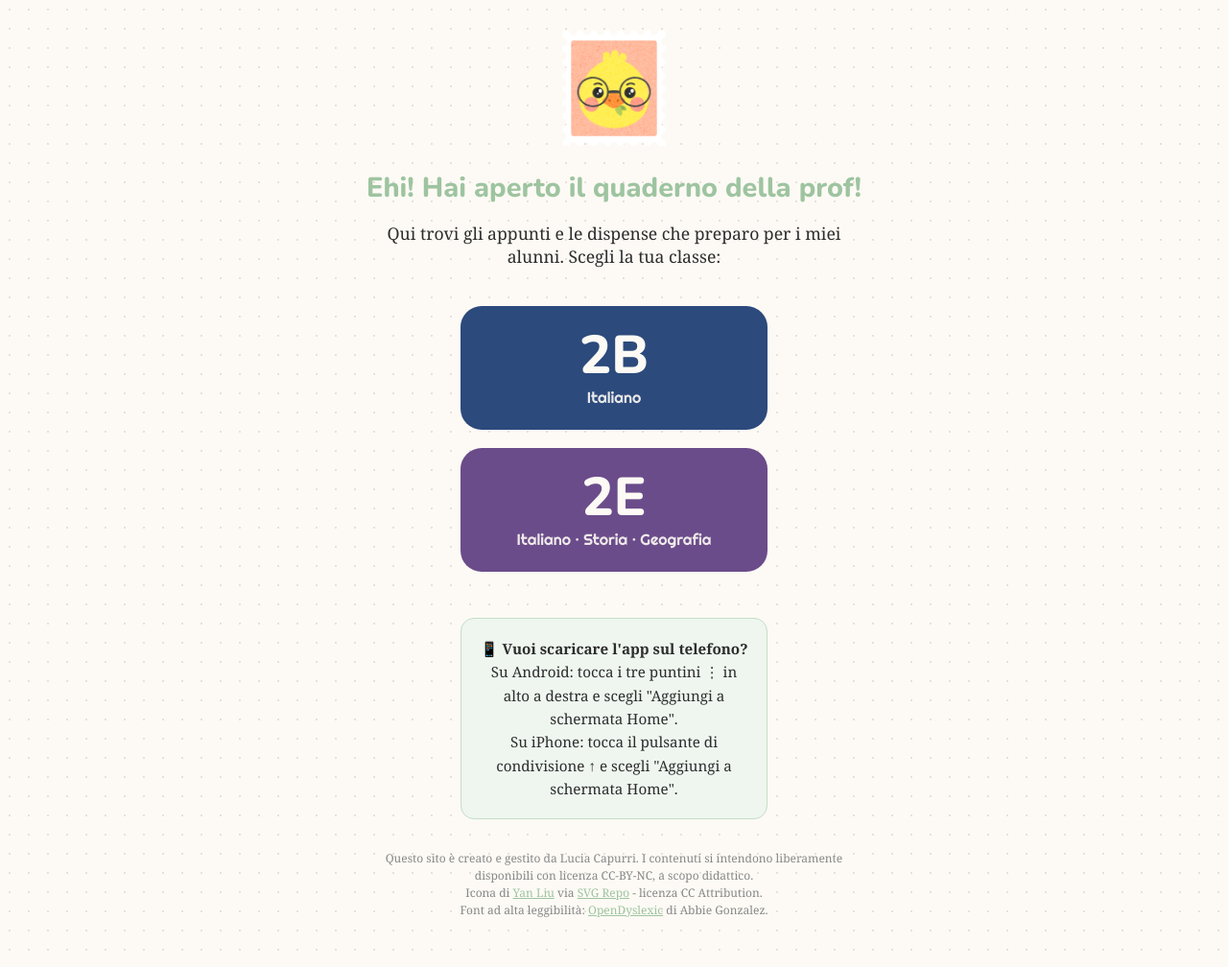
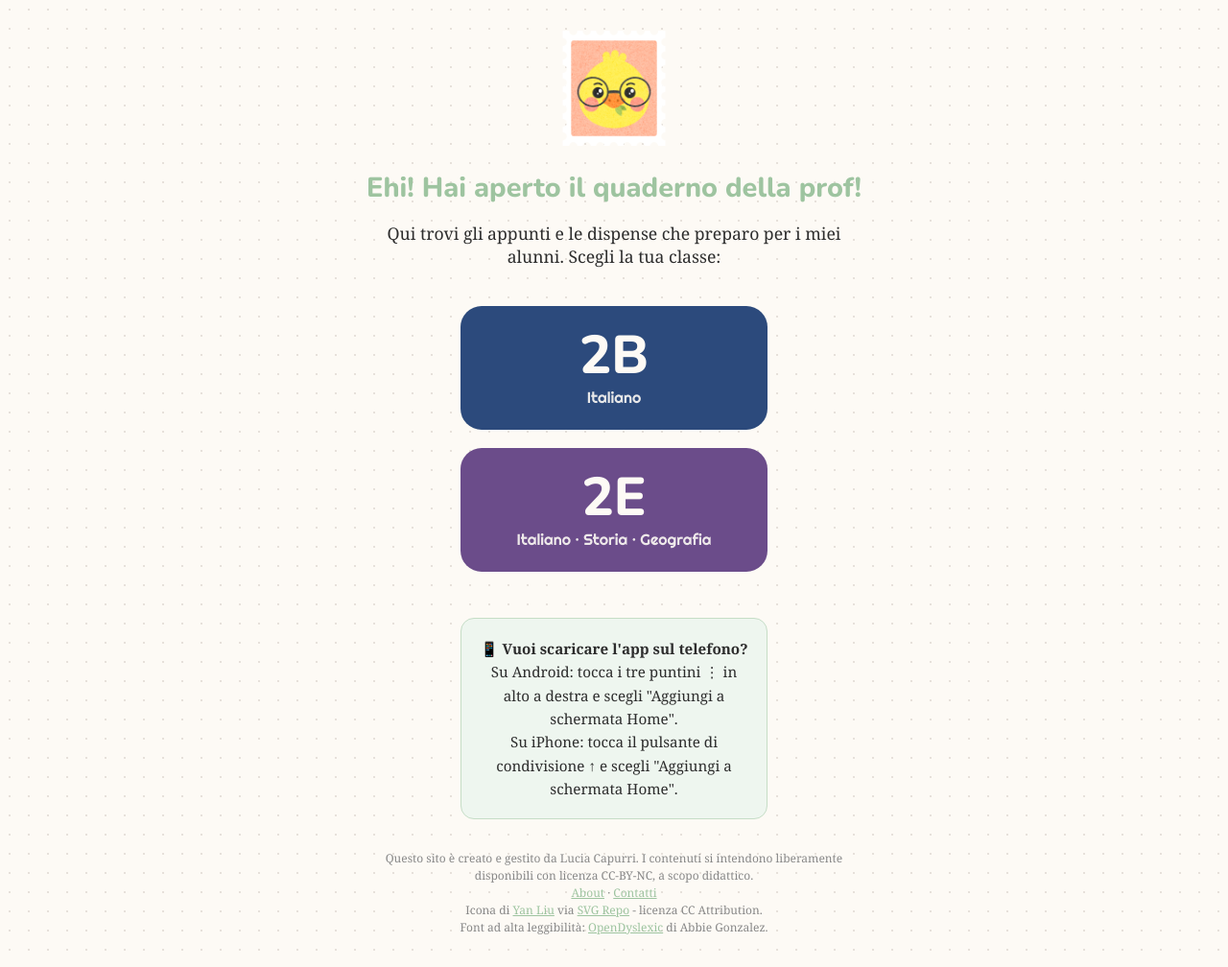
Before and after one commit to ilquadernodellaprof/ilquadernodellaprof.github.io, a Jekyll site: the page built from index.html, in a window 1280 px wide. Shown: the whole page at 96% size. Built offline with Jekyll 4.4.1, drawn with Linux system fonts in a browser that asks for light colours.

Commit message:
Add links to About and Contacts in footer

```diff
--- a/index.html
+++ b/index.html
@@ -45,6 +45,7 @@ layout: null
   </div>
   <footer>
     Questo sito è creato e gestito da Lucia Capurri. I contenuti si intendono liberamente disponibili con licenza CC-BY-NC, a scopo didattico.<br>
+    <a href="https://ilquadernodellaprof.github.io/about/">About</a> · <a href="https://ilquadernodellaprof.github.io/about/#contatti">Contatti</a><br>
     Icona di <a href="https://twitter.com/abbpandalyn?ref=svgrepo.com">Yan Liu</a> via <a href="https://www.svgrepo.com/">SVG Repo</a> - licenza CC Attribution.<br>
     Font ad alta leggibilità: <a href="https://opendyslexic.org/">OpenDyslexic</a> di Abbie Gonzalez.
   </footer>
```
